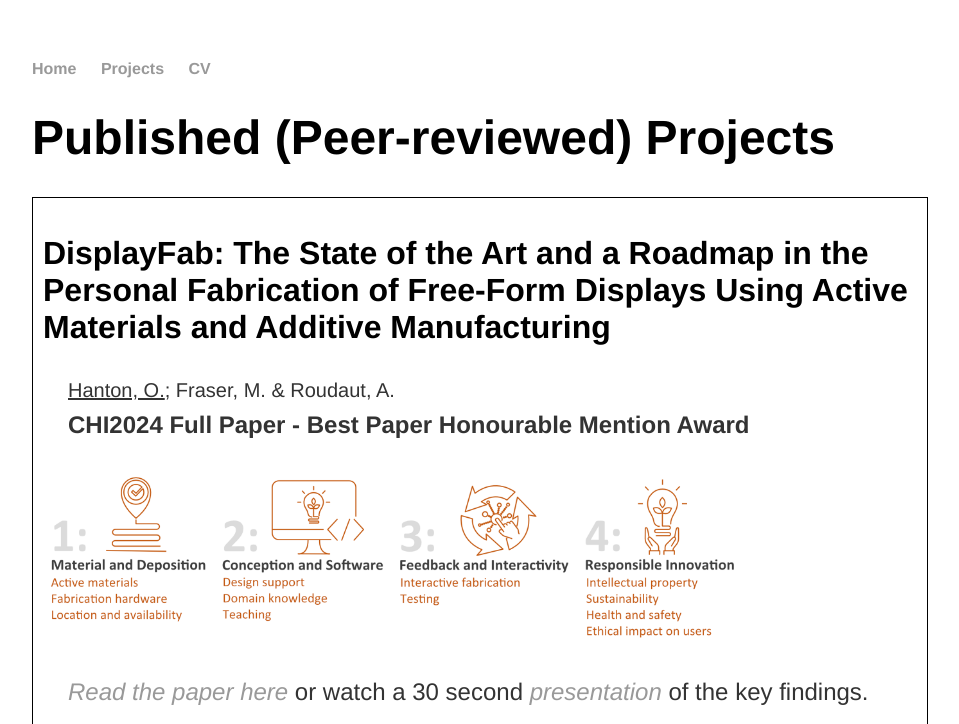
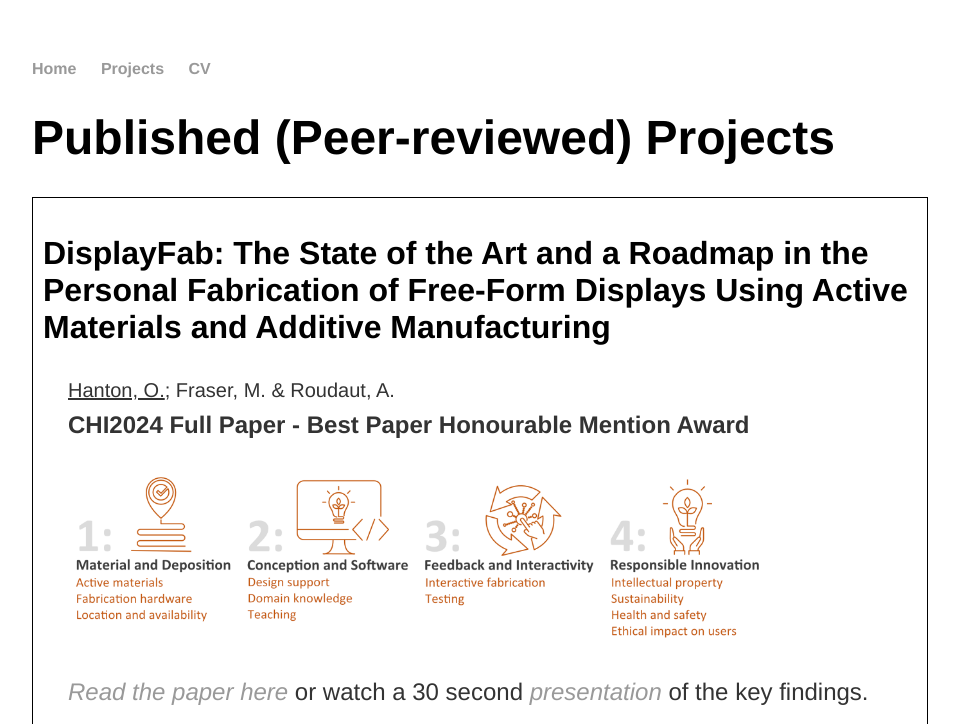
Before and after one commit to OllieHanton/olliehanton.github.io, a Jekyll site: the page built from projects.html, in a window 1280 px wide. Shown: the top 724 px of the page, without its empty margins (160-1119 px from the left). Built offline with Jekyll 4.4.1, drawn with Linux system fonts in a browser that asks for light colours; grey boxes are pictures that could not be loaded.

Commit message:
Update projects.html

```diff
--- a/projects.html
+++ b/projects.html
@@ -12,11 +12,12 @@
 	<p style="margin-left: 25px;"> <small><u>Hanton, O.</u>; Fraser, M. & Roudaut, A.</small><br>
 	<b>CHI2024 Full Paper - Best Paper Honourable Mention Award</b>
 	</p>
-	<img src="/asset/DisplayFab_teaser.png" alt="Teaser image from DisplayFab" width="700">
+	<img src="/asset/DisplayFab_teaser.png" alt="Teaser image from DisplayFab" width="700" style="margin-left: 25px;">
 	<p style="margin-left: 25px;"> <a href="/DisplayFab_2024.pdf"><em>Read the paper here</em></a> or watch a 30 second
 		<a href="https://www.youtube.com/watch?v=vzPQAhgXuM8"><em>presentation</em></a> of the key findings.
 	</p>
 </div>
+<br>
 
 <div style="border: 1px solid black; padding: 10px;">
 	<h2> Tangible Explorations of Sonolithography </h2>
@@ -27,6 +28,7 @@
 	<p style="margin-left: 25px;"> Paper to be made available.
 	</p>
 </div>
+<br>
 
 <div style="border: 1px solid black; padding: 10px;">
 	<h2> FabricatINK: Personal Fabrication of Bespoke Displays Using Electronic Ink from Upcycled E Readers </h2>
@@ -40,6 +42,7 @@
 		<a href="https://www.instructables.com/"><em>instructables page</em></a>.
 	</p>
 </div>
+<br>
 
 <div style="border: 1px solid black; padding: 10px;">
 	<h2> ProtoSpray: Combining 3D Printing and Spraying to Create Interactive Displays with Arbitrary Shapes</h2>
@@ -53,6 +56,7 @@
 		<a href="https://www.instructables.com/ProtoSpray-How-to-Make-Your-3D-Prints-Light-Up/"><em>instructables page</em></a>.
 	</p>
 </div>
+<br>
 
 <div style="border: 1px solid black; padding: 10px;">
 	<h2> Sprayable User Interfaces: Prototyping Large-Scale Interactive Surfaces with Sensors and Displays </h2>
@@ -60,8 +64,9 @@
 	<b>CHI2020 Full Paper</b>
 	</p>
 	<img src="/asset/SprayableUI_figure1.jpg" alt="Sprayable user interfaces picture" width="700" style="margin-left: 25px;">
-	<p style="margin-left: 25px;">	<a href="/SprayableUI_Paper.pdf">Read the paper here</a>.
+	<p style="margin-left: 25px;"style="font-size:8px;">	<a href="/SprayableUI_Paper.pdf">Read the paper here</a>.
 	</p>
 </div>
+<br>
 
 </div><!-- /.blurb -->
```
